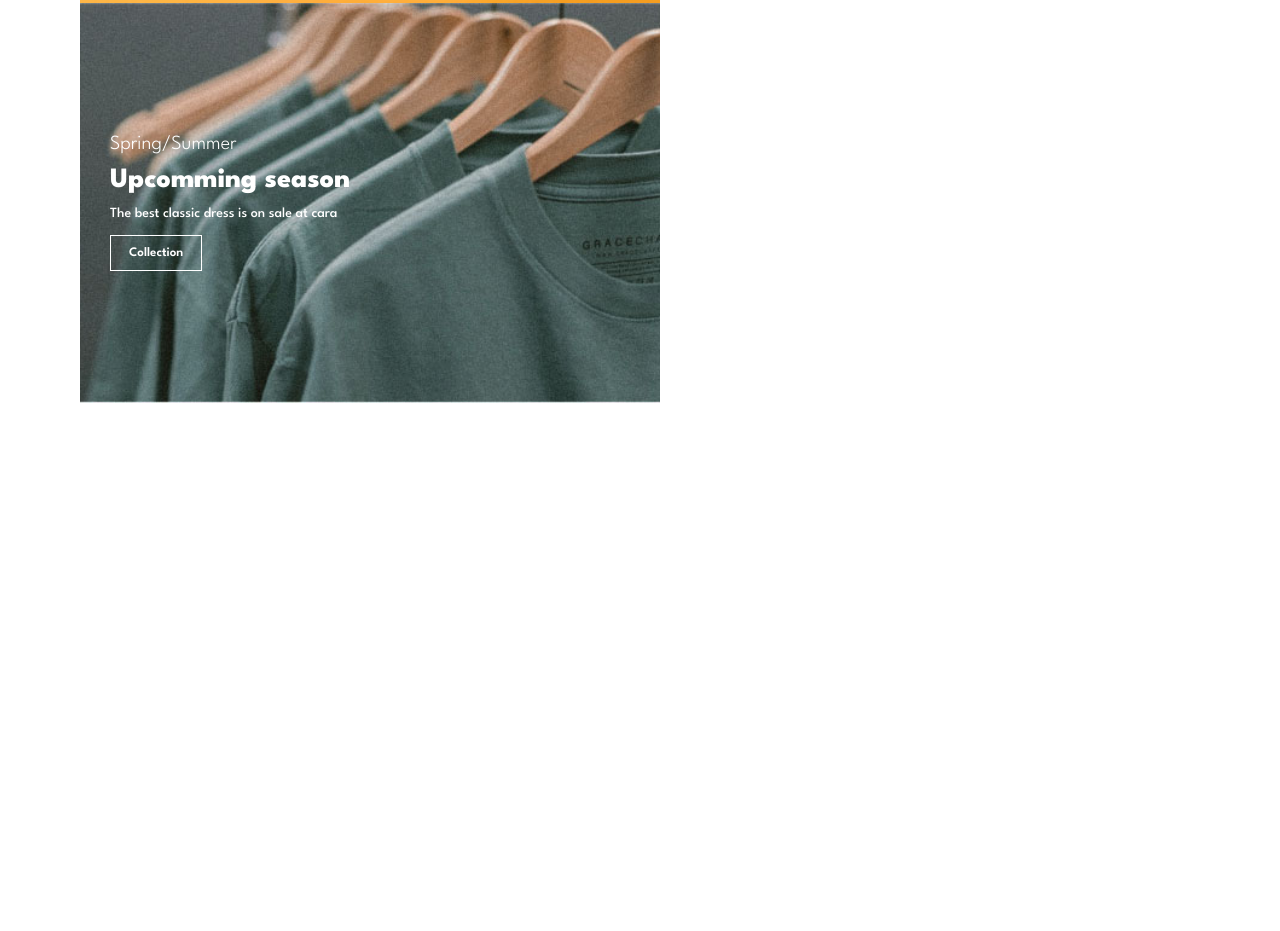
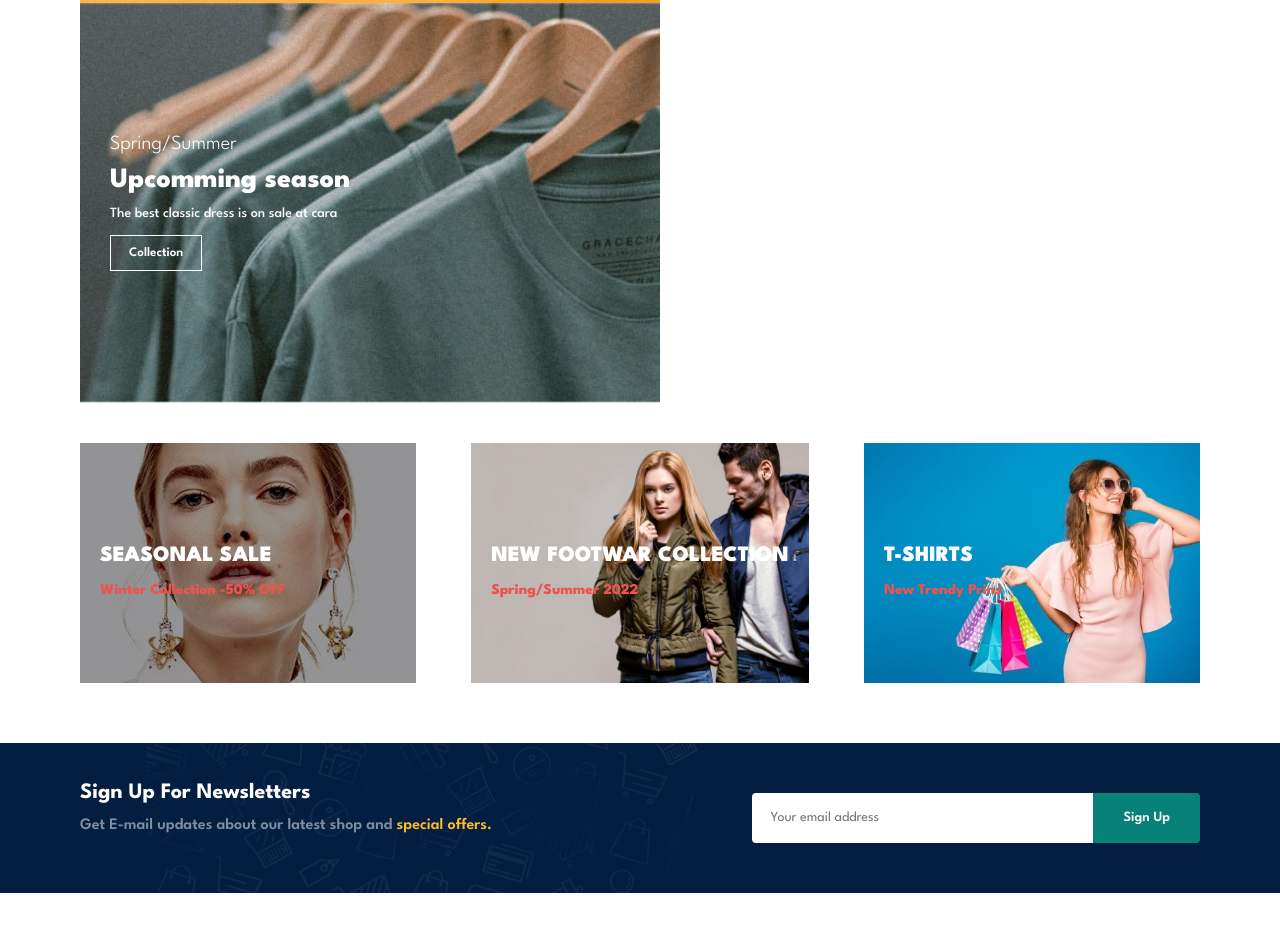
Before and after one commit to Minhajulislam0/Ecommerce_shop, a plain HTML site: page index.html in a window 1280 px wide. Shown: the part 3869-4800 px from the top of the page. Before the commit the page ends 4312 px from the top, so only its background shows below. Drawn offline with Linux system fonts and the light colour scheme.

Commit message:
Newsletter

```diff
--- a/css/style.css
+++ b/css/style.css
@@ -366,4 +366,97 @@ body{
     border: 1px solid #088178;
 }
 
+#banner3 {
+       display: flex;
+       justify-content: space-between;
+       flex-wrap: wrap;
+       padding: 0 80px;
+}
+
+#banner3 .banner-box{
+    display: flex;
+    flex-direction: column;
+    justify-content: center;
+    align-items: flex-start;
+    background-image: url(../img/banner/b7.jpg);
+    min-width: 30%;
+    height: 30vh;
+    background-size: cover;
+    background-position: center;
+    padding: 20px;
+    margin-bottom: 20px;
+}
+
+#banner3 .banner-box2{
+    background-image: url(../img/banner/b4.jpg);
+}
+
+
+#banner3 .banner-box3{
+    background-image: url(../img/banner/b18.jpg);
+}
+
+#banner3 h2{
+    color: #fff;
+    font-weight: 900;
+    font-size: 22px;
+}
+
+#banner3 h3{
+    color: #ec544e;
+    font-weight: 800;
+    font-size: 15px;
+}
+
+#newsletter{
+    display: flex;
+    justify-content: space-between;
+    flex-wrap: wrap;
+    align-items: center;
+    background-image: url(../img/banner/b14.png);
+    background-repeat: no-repeat;
+    background-position: 20% 30%;
+    background-color: #041e42;
+}
+
+#newsletter h4{
+    font-size: 22px;
+    font-weight: 700;
+    color: #fff;
+}
+
+#newsletter p{
+    font-style: 14px;
+    font-weight: 600;
+    color: #818ea0;
+}
+
+#newsletter p span{
+    color: #ffbd27;
+}
+
+#newsletter .form{
+    display: flex;
+    width: 40%;
+}
+
+#newsletter input{
+    height: 3.125rem;
+    padding: 0 1.25em;
+    font-size: 14px;
+    width: 100%;
+    border: 1px solid transparent;
+    border-radius: 4px;
+    outline: none;
+    border-top-right-radius: 0;
+    border-bottom-right-radius: 0;
+}
+
+#newsletter button{
+    background-color: #088178;
+    color: #fff;
+    white-space: nowrap;
+    border-top-left-radius: 0;
+    border-bottom-left-radius: 0;
+}
 /* Shop Page */
--- a/index.html
+++ b/index.html
@@ -356,6 +356,33 @@
         </div>
     </section>
 
+    <section id="banner3">
+        <div class="banner-box">
+            <h2>SEASONAL SALE</h2>
+            <h3>Winter Collection -50% OFF</h3>
+        </div>
+        <div class="banner-box banner-box2">
+            <h2>NEW FOOTWAR COLLECTION</h2>
+            <h3>Spring/Summer 2022</h3>
+        </div>
+        <div class="banner-box banner-box3">
+            <h2>T-SHIRTS</h2>
+            <h3>New Trendy Prins</h3>
+        </div>
+    </section>
+
+    <section id="newsletter" class="section-p1 section-m1" >
+        <div class="newstext">
+            <h4>Sign Up For Newsletters</h4>
+            <p>Get E-mail updates about our latest shop and <span>special offers.</span></p>
+        </div>
+
+        <div class="form">
+            <input type="text" placeholder="Your email address">
+            <button class="normal">Sign Up</button>
+        </div>
+    </section>
+
 
     <!-- js script link -->
     <script src="./js/script.js"></script>
```
